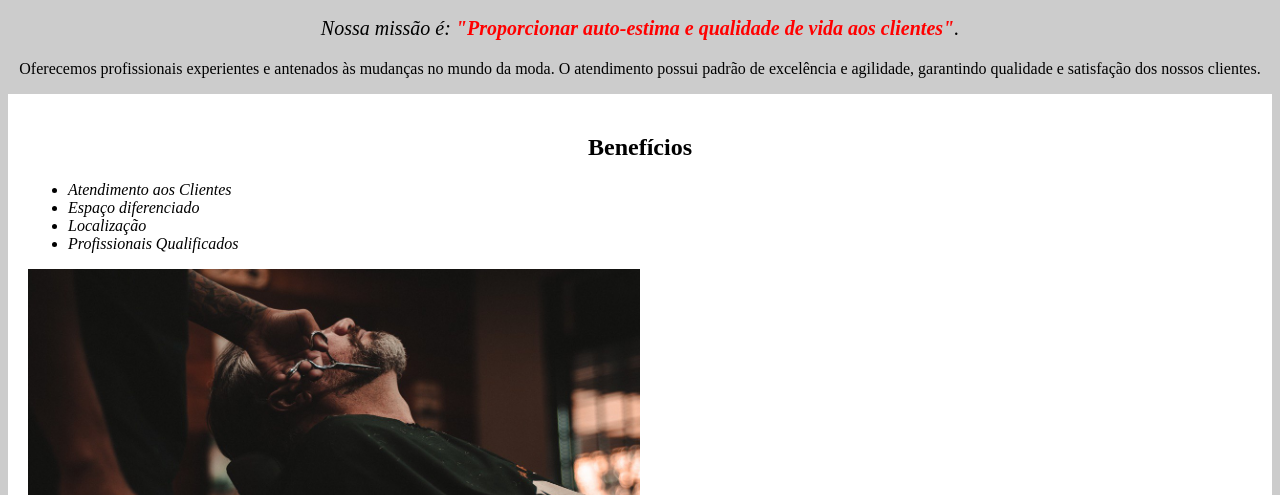
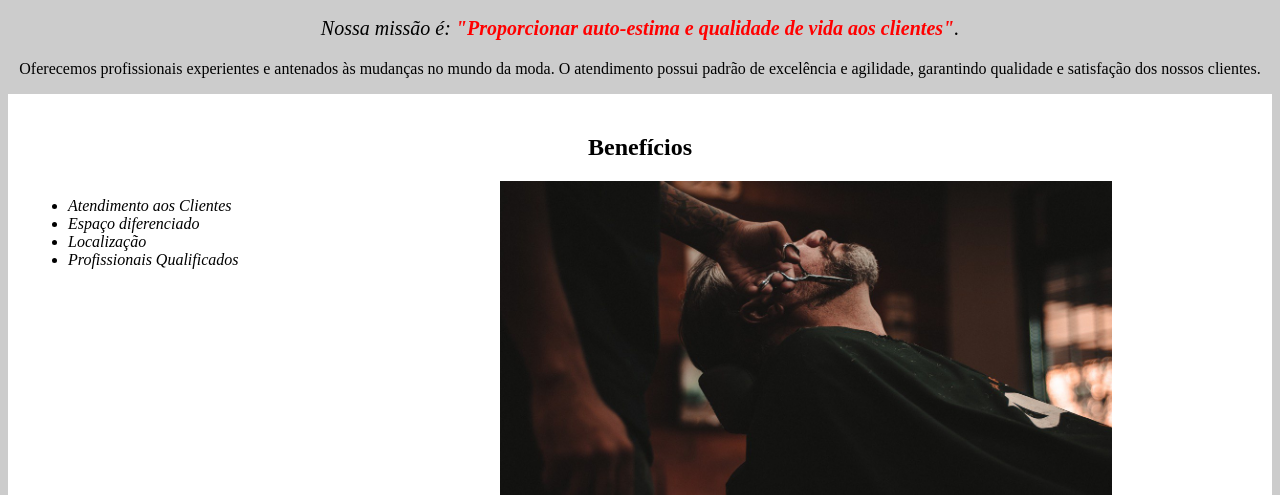
Before and after one commit to CtnLuiz/WebPage1Adm2023, a plain HTML site: page index.html in a window 1280 px wide. Shown: the part 605-1100 px from the top of the page. Drawn offline with Linux system fonts and the light colour scheme.

Commit message:
Update style.css

```diff
--- a/style.css
+++ b/style.css
@@ -18,6 +18,12 @@ body {
 h2 {
     text-align: center;
 }
+ul {
+    display: inline-block;
+    vertical-align: top;
+    width: 20%;
+    margin-right: 15%;
+}
 .imagembeneficios {
     width: 50%;
 }
```
